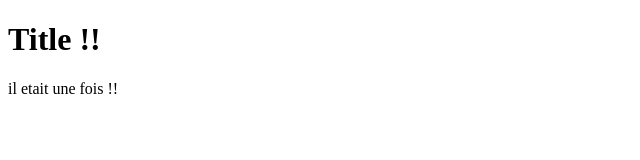
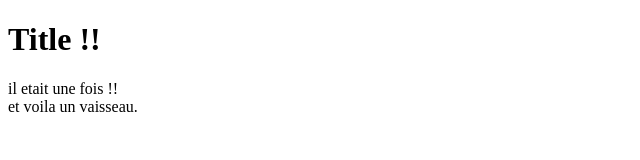
Before and after one commit to karimka-droid/formation-git, a plain HTML site: page index.html in a window 1280 px wide. Shown: the whole page, without its empty margins (0-640 px from the left). Drawn offline with Linux system fonts and the light colour scheme.

Commit message:
feat: new div

```diff
--- a/index.html
+++ b/index.html
@@ -11,5 +11,9 @@
     <div>
         il etait une fois !!
     </div>
+    <div>
+
+    et voila un vaisseau.
+    </div>
 </body>
 </html>
```
